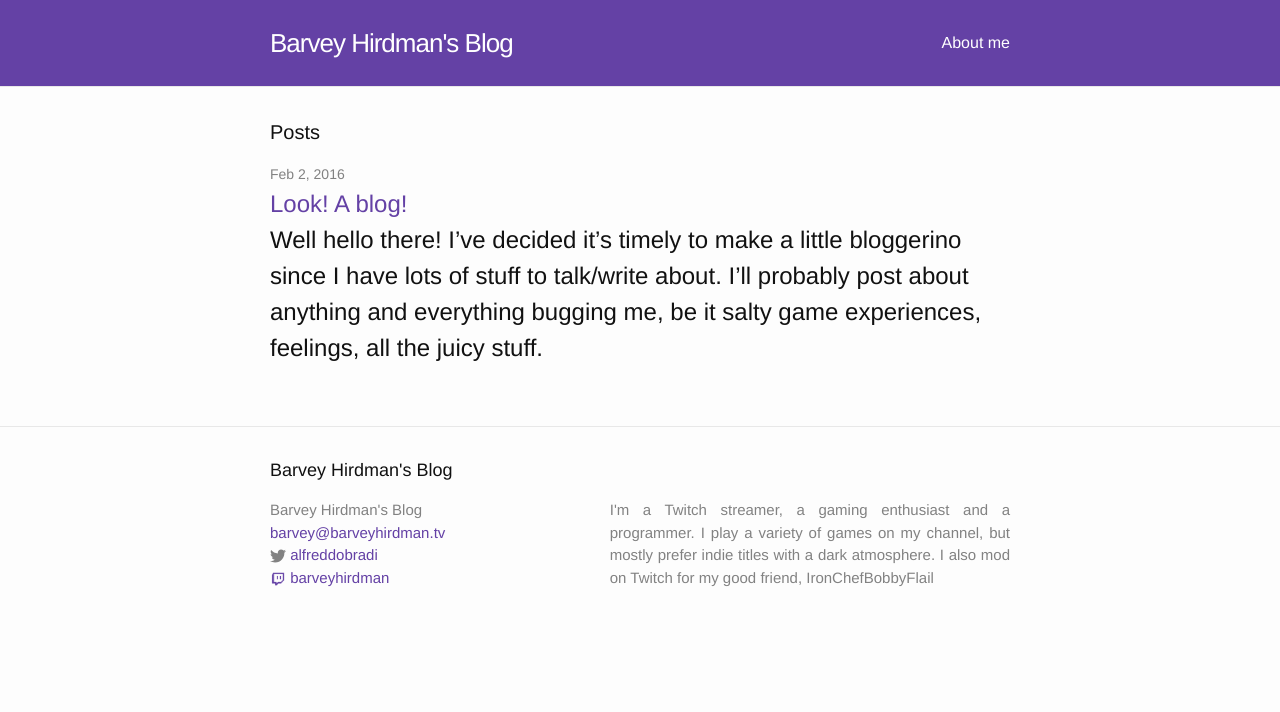
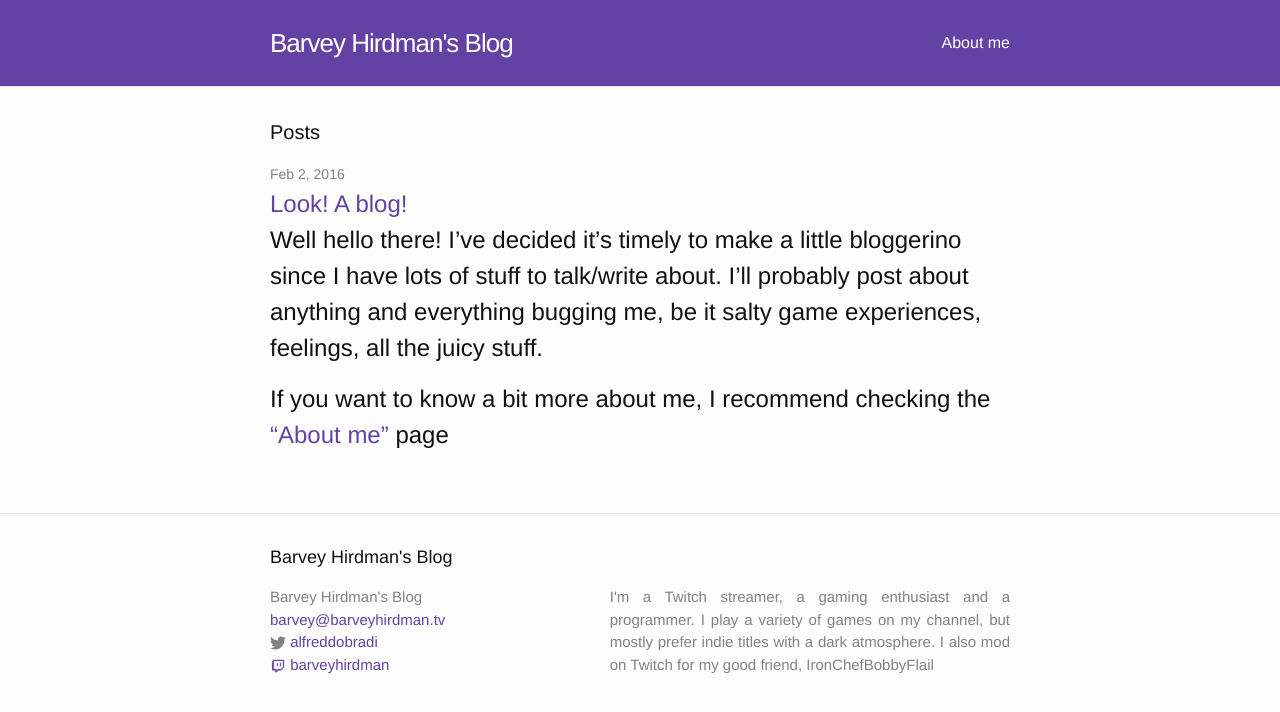
Before and after one commit to AlfredDobradi/blog.barveyhirdman.tv, a Jekyll site: the page built from index.html, in a window 1280 px wide. Shown: the top 712 px of the page. Built offline with Jekyll 4.4.1, drawn with Linux system fonts in a browser that asks for light colours; Markdown is read by kramdown in place of the engine named in the settings; comment, search, counter and statistics services are not loaded; some of the changed lines change nothing that is shown.

Commit message:
excerpt separator

```diff
--- a/_posts/2016-02-02-look-a-blog.markdown
+++ b/_posts/2016-02-02-look-a-blog.markdown
@@ -3,6 +3,7 @@ layout: post
 title:  Look! A blog!
 date:   2016-02-02 12:16:38 +0100
 categories: news
+excerpt_separator: <!--more-->
 ---
 Well hello there! I've decided it's timely to make a little bloggerino since I
 have lots of stuff to talk/write about. I'll probably post about anything and everything
```
